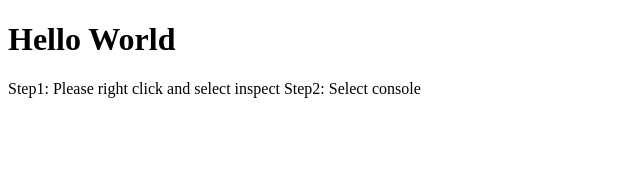
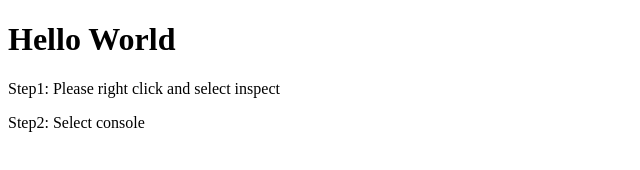
Before and after one commit to Chaithu1216/JSA2, a plain HTML site: page index.html in a window 1280 px wide. Shown: the whole page, without its empty margins (0-640 px from the left). Drawn offline with Linux system fonts and the light colour scheme.

Commit message:
Update index.html

```diff
--- a/index.html
+++ b/index.html
@@ -8,7 +8,8 @@
 </head>
 <body>
     <h1>Hello World</h1>
-    <p>Step1: Please right click and select inspect Step2: Select console
+    <p>Step1: Please right click and select inspect </p>
+    <p>Step2: Select console</p>
     <script src="script.js"></script>
 </body>
 </html>
```
